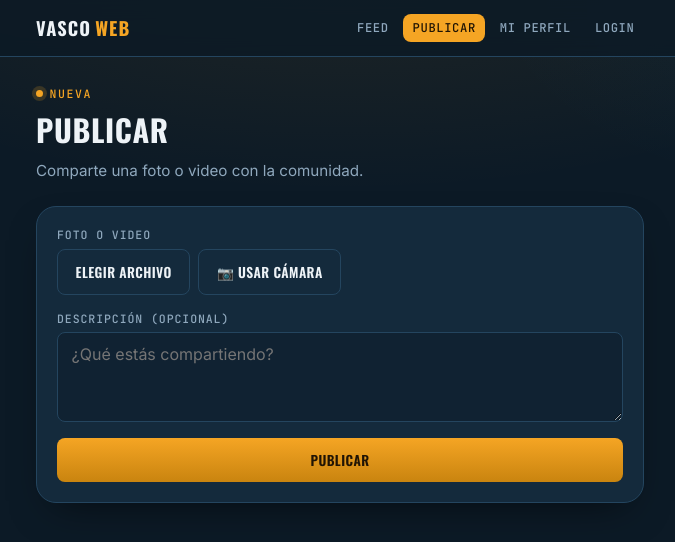
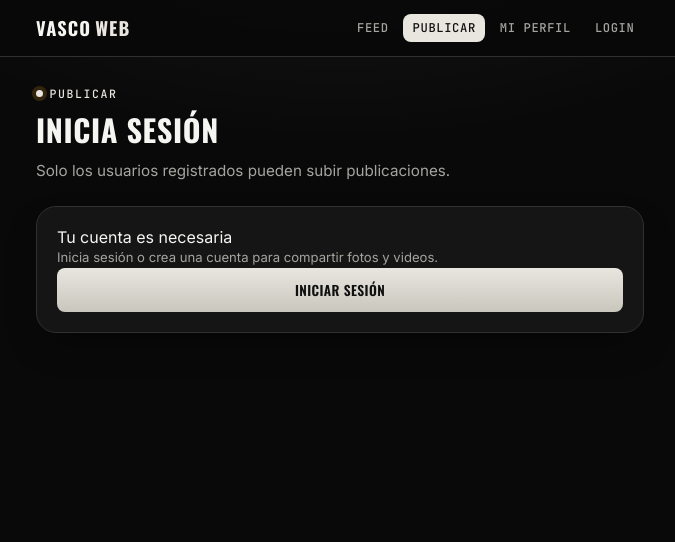
Before and after one commit to adolfo57chavez8-dot/vasco-web, a Next.js app: page /upload in a window 1280 px wide. Shown: the top 542 px of the page, without its empty margins (300-975 px from the left). Built offline with nearby package versions, Linux system fonts and the light colour scheme; no server answers.

Commit message:
Agregar búsqueda , compartir y mejoras de Publicación

```diff
--- a/app/globals.css
+++ b/app/globals.css
@@ -1,16 +1,16 @@
 @import url('https://fonts.googleapis.com/css2?family=Oswald:wght@500;600;700&family=Inter:wght@400;500;600;700&family=JetBrains+Mono:wght@500&display=swap');
 
 :root {
-  --bg: #0c1a26;
-  --bg-elevated: #102232;
-  --surface: #142a3c;
-  --surface-hover: #1a3348;
-  --border: #24455f;
-  --text: #eef3f7;
-  --text-muted: #8fa8bd;
-  --accent: #f5a524;
-  --accent-dark: #c9840f;
-  --accent-ink: #201404;
+  --bg: #090909;
+  --bg-elevated: #111111;
+  --surface: #151515;
+  --surface-hover: #202020;
+  --border: #303030;
+  --text: #f5f5f2;
+  --text-muted: #a5a5a0;
+  --accent: #e8e6df;
+  --accent-dark: #c9c6bd;
+  --accent-ink: #101010;
   --danger: #f87171;
   --success: #4ade80;
   --radius-sm: 8px;
@@ -35,8 +35,7 @@ body {
   font-family: var(--font-body);
   color: var(--text);
   background:
-    radial-gradient(1100px 480px at 50% -12%, rgba(245, 165, 36, 0.10), transparent 60%),
-    radial-gradient(900px 400px at 100% 0%, rgba(56, 189, 248, 0.06), transparent 55%),
+    radial-gradient(900px 460px at 50% -18%, rgba(255, 255, 255, 0.07), transparent 62%),
     var(--bg);
   min-height: 100vh;
 }
@@ -114,7 +113,7 @@ button {
   position: sticky;
   top: 0;
   z-index: 40;
-  background: rgba(12, 26, 38, 0.85);
+  background: rgba(9, 9, 9, 0.88);
   backdrop-filter: blur(10px);
   border-bottom: 1px solid var(--border);
 }
@@ -390,14 +389,8 @@ button {
   object-fit: cover;
   -webkit-user-drag: none;
   user-select: none;
-}
-
-.protected-media img {
-  pointer-events: none;
-}
-
-.protected-media video {
   pointer-events: auto;
+  -webkit-touch-callout: none;
 }
 
 .protected-media.away img,
@@ -1069,3 +1062,222 @@ button {
   padding-top: 0.5rem;
   border-top: 1px solid var(--border);
 }
+
+
+
+
+/* ===== Vasco Web: experiencia social minimalista ===== */
+.nav-inner-main {
+  flex-wrap: wrap;
+}
+
+.nav-search {
+  flex: 1 1 240px;
+  max-width: 340px;
+  min-width: 150px;
+  display: flex;
+  align-items: center;
+  gap: 0.45rem;
+  background: var(--bg-elevated);
+  border: 1px solid var(--border);
+  border-radius: 999px;
+  padding: 0.42rem 0.7rem;
+  color: var(--text-muted);
+}
+
+.nav-search:focus-within {
+  border-color: #777;
+  box-shadow: 0 0 0 3px rgba(255,255,255,0.06);
+}
+
+.nav-search input {
+  width: 100%;
+  min-width: 0;
+  border: 0;
+  outline: 0;
+  background: transparent;
+  color: var(--text);
+  font-size: 0.86rem;
+}
+
+.nav-search input::placeholder { color: #777; }
+
+.nav-search button {
+  border: 0;
+  background: transparent;
+  color: var(--text-muted);
+  font-size: 1.15rem;
+  padding: 0;
+}
+
+.upload-card,
+.login-required-card {
+  padding: 1.25rem;
+}
+
+.upload-info-box {
+  display: flex;
+  flex-direction: column;
+  gap: 0.25rem;
+  padding: 0.8rem 0.9rem;
+  border: 1px solid var(--border);
+  border-radius: var(--radius);
+  background: #101010;
+}
+
+.upload-info-box strong { font-size: 0.85rem; }
+.upload-info-box span { color: var(--text-muted); font-size: 0.78rem; line-height: 1.45; }
+
+.media-picker-buttons {
+  display: grid;
+  grid-template-columns: 1fr 1fr;
+  gap: 0.6rem;
+}
+
+.media-source-btn {
+  min-height: 52px;
+  justify-content: center;
+}
+
+.media-picker-camera-hint {
+  margin-top: 0.6rem;
+}
+
+.media-selected-file {
+  margin-top: 0.8rem;
+  display: flex;
+  align-items: center;
+  gap: 0.7rem;
+  padding: 0.75rem;
+  border: 1px solid var(--border);
+  border-radius: var(--radius);
+  background: var(--bg-elevated);
+}
+
+.media-selected-file > div {
+  min-width: 0;
+  display: flex;
+  flex-direction: column;
+  gap: 0.18rem;
+}
+
+.media-selected-file strong {
+  overflow: hidden;
+  text-overflow: ellipsis;
+  white-space: nowrap;
+  font-size: 0.85rem;
+}
+
+.media-selected-file span:last-child {
+  color: var(--text-muted);
+  font-size: 0.72rem;
+}
+
+.media-selected-icon {
+  width: 28px;
+  height: 28px;
+  flex: 0 0 28px;
+  border-radius: 50%;
+  display: grid;
+  place-items: center;
+  background: var(--accent);
+  color: var(--accent-ink);
+  font-weight: 700;
+}
+
+.post-file-name {
+  margin: 0 0 0.35rem;
+  color: var(--text-muted);
+  font-family: var(--font-mono);
+  font-size: 0.72rem;
+  letter-spacing: 0.03em;
+  overflow-wrap: anywhere;
+}
+
+.share-post {
+  position: relative;
+}
+
+.share-trigger {
+  cursor: pointer;
+}
+
+.share-panel {
+  position: absolute;
+  z-index: 50;
+  left: 0;
+  bottom: calc(100% + 8px);
+  width: 230px;
+  padding: 0.55rem;
+  border: 1px solid var(--border);
+  border-radius: var(--radius);
+  background: #151515;
+  box-shadow: 0 18px 45px rgba(0,0,0,0.45);
+}
+
+.share-panel-title {
+  padding: 0.45rem 0.55rem;
+  font-size: 0.72rem;
+  color: var(--text-muted);
+  text-transform: uppercase;
+  letter-spacing: 0.08em;
+}
+
+.share-option {
+  width: 100%;
+  display: block;
+  text-align: left;
+  border: 0;
+  background: transparent;
+  color: var(--text);
+  text-decoration: none;
+  padding: 0.65rem 0.55rem;
+  border-radius: 8px;
+  font-size: 0.84rem;
+  cursor: pointer;
+}
+
+.share-option:hover { background: var(--surface-hover); }
+
+.public-post-topbar {
+  display: flex;
+  align-items: center;
+  justify-content: space-between;
+  gap: 1rem;
+  margin-bottom: 1rem;
+}
+
+.public-post-back {
+  color: var(--text-muted);
+  font-size: 0.8rem;
+}
+
+.public-post-back:hover { color: var(--text); }
+
+.create-post-title {
+  margin-top: 0.2rem;
+}
+
+.modal-actions {
+  display: flex;
+  gap: 0.5rem;
+}
+
+.modal-actions .btn-primary { flex: 1; }
+
+@media (max-width: 720px) {
+  .container { padding-top: 1rem; }
+  .nav-inner-main { gap: 0.65rem; }
+  .nav-logo { flex: 0 0 auto; }
+  .nav-search { order: 3; flex-basis: 100%; max-width: none; }
+  .nav-links { width: 100%; justify-content: center; }
+  .nav-link { padding: 0.35rem 0.5rem; }
+}
+
+@media (max-width: 430px) {
+  .media-picker-buttons { grid-template-columns: 1fr; }
+  .reaction-bar { gap: 0.3rem; }
+  .reaction-btn { padding: 0.34rem 0.55rem; }
+  .share-panel { position: fixed; left: 1rem; right: 1rem; bottom: 1rem; width: auto; }
+  .modal-actions { flex-direction: column; }
+}
--- a/app/upload/page.js
+++ b/app/upload/page.js
@@ -1,19 +1,27 @@
 'use client';
 
-import { useState } from 'react';
+import { useEffect, useState } from 'react';
 import { useRouter } from 'next/navigation';
 import { supabase } from '../../lib/supabaseClient';
 import MediaPicker from '../../components/MediaPicker';
-import { getMediaContentType, getSafeFileExtension, isVideoFile } from '../../lib/media';
-import { transcodeVideoToMp4 } from '../../lib/videoTranscoder';
+import { getMediaContentType, getSafeFileExtension, isVideoFile, sanitizeFileBaseName } from '../../lib/media';
 
 export default function UploadPage() {
   const router = useRouter();
   const [file, setFile] = useState(null);
+  const [customName, setCustomName] = useState('');
   const [description, setDescription] = useState('');
   const [loading, setLoading] = useState(false);
   const [error, setError] = useState('');
-  const [videoProgress, setVideoProgress] = useState(0);
+  const [sessionChecked, setSessionChecked] = useState(false);
+  const [session, setSession] = useState(null);
+
+  useEffect(() => {
+    supabase.auth.getSession().then(({ data }) => {
+      setSession(data.session);
+      setSessionChecked(true);
+    });
+  }, []);
 
   const handleSubmit = async (e) => {
     e.preventDefault();
@@ -30,28 +38,14 @@ export default function UploadPage() {
     }
 
     setLoading(true);
-
-    let uploadFile = file;
-    let isVideo = isVideoFile(file);
-
-    try {
-      if (isVideo) {
-        uploadFile = await transcodeVideoToMp4(file, (progress) => setVideoProgress(Math.round(progress * 100)));
-        setVideoProgress(100);
-      }
-    } catch (transcodeError) {
-      setError(transcodeError?.message || 'No se pudo preparar el video para reproducción web.');
-      setLoading(false);
-      return;
-    }
-
-    const contentType = getMediaContentType(uploadFile);
-    const ext = getSafeFileExtension(uploadFile, contentType);
-    const filePath = `${userData.user.id}/${Date.now()}-${crypto.randomUUID()}.${ext}`;
+    const contentType = getMediaContentType(file);
+    const ext = getSafeFileExtension(file, contentType);
+    const baseName = sanitizeFileBaseName(customName || file.name);
+    const filePath = `${userData.user.id}/${Date.now()}-${crypto.randomUUID()}-${baseName}.${ext}`;
 
     const { error: uploadError } = await supabase.storage
       .from('posts-media')
-      .upload(filePath, uploadFile, {
+      .upload(filePath, file, {
         contentType,
         cacheControl: '31536000',
         upsert: false,
@@ -69,9 +63,9 @@ export default function UploadPage() {
 
     const { error: insertError } = await supabase.from('posts').insert({
       user_id: userData.user.id,
-      content_type: isVideo ? 'video' : 'foto',
+      content_type: isVideoFile(file) ? 'video' : 'foto',
       file_url: publicUrlData.publicUrl,
-      description,
+      description: description.trim(),
     });
 
     setLoading(false);
@@ -83,6 +77,27 @@ export default function UploadPage() {
     }
   };
 
+  if (!sessionChecked) {
+    return <div className="state-block"><div className="state-title">Comprobando sesión...</div></div>;
+  }
+
+  if (!session) {
+    return (
+      <div>
+        <div className="page-header">
+          <span className="page-eyebrow">Publicar</span>
+          <h1>Inicia sesión</h1>
+          <p className="page-subtitle">Solo los usuarios registrados pueden subir publicaciones.</p>
+        </div>
+        <div className="card login-required-card">
+          <div className="state-title">Tu cuenta es necesaria</div>
+          <p className="hint-text">Inicia sesión o crea una cuenta para compartir fotos y videos.</p>
+          <a href="/login" className="btn btn-primary btn-block">Iniciar sesión</a>
+        </div>
+      </div>
+    );
+  }
+
   return (
     <div>
       <div className="page-header">
@@ -91,7 +106,7 @@ export default function UploadPage() {
         <p className="page-subtitle">Comparte una foto o video con la comunidad.</p>
       </div>
 
-      <div className="card" style={{ padding: '1.25rem' }}>
+      <div className="card upload-card">
         <form onSubmit={handleSubmit} className="form">
           <div className="field">
             <label className="label">Foto o video</label>
@@ -101,9 +116,26 @@ export default function UploadPage() {
               accept="image/*,video/*"
             />
           </div>
+
+          {file && (
+            <div className="field">
+              <label className="label" htmlFor="custom-file-name">Nombre del archivo (opcional)</label>
+              <input
+                id="custom-file-name"
+                className="input"
+                placeholder="Ej. Mi viaje a la playa"
+                value={customName}
+                onChange={(e) => setCustomName(e.target.value)}
+                maxLength={80}
+              />
+              <p className="hint-text">Puedes dejarlo vacío y Vasco Web conservará un nombre seguro basado en el archivo original.</p>
+            </div>
+          )}
+
           <div className="field">
-            <label className="label">Descripción (opcional)</label>
+            <label className="label" htmlFor="description">Descripción (opcional)</label>
             <textarea
+              id="description"
               className="textarea"
               placeholder="¿Qué estás compartiendo?"
               value={description}
@@ -111,12 +143,17 @@ export default function UploadPage() {
               rows={3}
             />
           </div>
+
+          {file && isVideoFile(file) && (
+            <div className="upload-info-box">
+              <strong>Video seleccionado</strong>
+              <span>Se conservará el formato original. La reproducción final depende de los códecs compatibles con el dispositivo y navegador.</span>
+            </div>
+          )}
+
           {error && <p className="error-text">{error}</p>}
-          {loading && isVideoFile(file) && (
-            <p className="hint-text">Preparando video compatible: {videoProgress}%</p>
-          )}
           <button type="submit" className="btn btn-primary btn-block" disabled={loading}>
-            {loading ? (isVideoFile(file) ? 'Convirtiendo y subiendo...' : 'Subiendo...') : 'Publicar'}
+            {loading ? 'Publicando...' : 'Publicar'}
           </button>
         </form>
       </div>
--- a/lib/media.js
+++ b/lib/media.js
@@ -1,80 +1,54 @@
-export function getFileExtension(file) {
-  const name = file?.name || '';
-  const raw = name.split('.').pop()?.toLowerCase() || '';
-  return raw.replace(/[^a-z0-9]/g, '');
+const VIDEO_EXTENSIONS = ['mp4', 'm4v', 'webm', 'mov', 'mpeg', 'mpg', 'avi', 'mkv', 'ogv', 'ogg', 'ts', 'm2ts', 'mts', '3gp', '3g2', 'flv', 'wmv'];
+
+export function isVideoFile(file) {
+  if (!file) return false;
+  return String(file.type || '').startsWith('video/') || VIDEO_EXTENSIONS.includes(getExtension(file.name));
+}
+
+export function getExtension(name = '') {
+  const clean = String(name).split(/[?#]/)[0];
+  const match = clean.match(/\.([a-z0-9]+)$/i);
+  return match ? match[1].toLowerCase() : '';
+}
+
+export function sanitizeFileBaseName(name = 'archivo') {
+  const withoutExt = String(name).replace(/\.[^.]+$/, '');
+  const clean = withoutExt
+    .normalize('NFKD')
+    .replace(/[\u0300-\u036f]/g, '')
+    .replace(/[^a-zA-Z0-9 _-]/g, '')
+    .trim()
+    .replace(/\s+/g, '-')
+    .replace(/-+/g, '-');
+  return clean.slice(0, 80) || 'archivo';
 }
 
 export function getMediaContentType(file) {
-  const browserType = file?.type || '';
-  if (browserType.startsWith('video/') || browserType.startsWith('image/')) {
-    return browserType;
-  }
-
-  const ext = getFileExtension(file);
-  const types = {
-    mp4: 'video/mp4',
-    m4v: 'video/x-m4v',
-    webm: 'video/webm',
-    mov: 'video/quicktime',
-    mpeg: 'video/mpeg',
-    mpg: 'video/mpeg',
-    avi: 'video/x-msvideo',
-    mkv: 'video/x-matroska',
-    ogv: 'video/ogg',
-    ogg: 'video/ogg',
-    ts: 'video/mp2t',
-    m2ts: 'video/mp2t',
-    mts: 'video/mp2t',
-    '3gp': 'video/3gpp',
-    '3g2': 'video/3gpp2',
-    flv: 'video/x-flv',
-    wmv: 'video/x-ms-wmv',
-    jpg: 'image/jpeg',
-    jpeg: 'image/jpeg',
-    png: 'image/png',
-    webp: 'image/webp',
-    gif: 'image/gif',
-    avif: 'image/avif',
-  };
-
-  return types[ext] || 'application/octet-stream';
+  if (file?.type) return file.type;
+  if (isVideoFile(file)) return 'video/mp4';
+  const ext = getExtension(file?.name);
+  if (ext === 'png') return 'image/png';
+  if (ext === 'webp') return 'image/webp';
+  if (ext === 'gif') return 'image/gif';
+  return 'image/jpeg';
 }
 
 export function getSafeFileExtension(file, contentType) {
-  const ext = getFileExtension(file);
-  if (ext) return ext;
-
-  const fallback = {
-    'video/mp4': 'mp4',
-    'video/webm': 'webm',
-    'video/quicktime': 'mov',
-    'video/mpeg': 'mpeg',
-    'video/ogg': 'ogv',
-    'image/jpeg': 'jpg',
-    'image/png': 'png',
-    'image/webp': 'webp',
-    'image/gif': 'gif',
-    'image/avif': 'avif',
-  };
-
-  return fallback[contentType] || 'bin';
+  if (contentType === 'video/mp4') return 'mp4';
+  if (contentType === 'image/jpeg') return 'jpg';
+  if (contentType === 'image/png') return 'png';
+  if (contentType === 'image/webp') return 'webp';
+  if (contentType === 'image/gif') return 'gif';
+  const ext = getExtension(file?.name);
+  return ext || 'bin';
 }
 
-const VIDEO_EXTENSIONS = new Set([
-  'mp4', 'm4v', 'webm', 'mov', 'mpeg', 'mpg', 'avi', 'mkv', 'ogv', 'ogg',
-  'ts', 'm2ts', 'mts', '3gp', '3g2', 'flv', 'wmv'
-]);
-
-export function isVideoFile(file) {
-  return Boolean(
-    file &&
-      (file.type?.startsWith('video/') || VIDEO_EXTENSIONS.has(getFileExtension(file)))
-  );
+export function getFileNameFromUrl(url = '') {
+  try {
+    const path = new URL(url).pathname;
+    const encoded = path.split('/').pop() || '';
+    return decodeURIComponent(encoded).replace(/^\d+-[0-9a-f-]{36}-/i, '');
+  } catch {
+    return '';
+  }
 }
-
-export function isSupportedUpload(file) {
-  return Boolean(
-    file &&
-      (file.type?.startsWith('image/') || isVideoFile(file))
-  );
-}
```
Also changed, not shown: app/page.js (+26 -8 lines), app/post/[id]/PostPublicClient.js (added, +16 -0 lines), app/post/[id]/page.js (added, +71 -0 lines).
